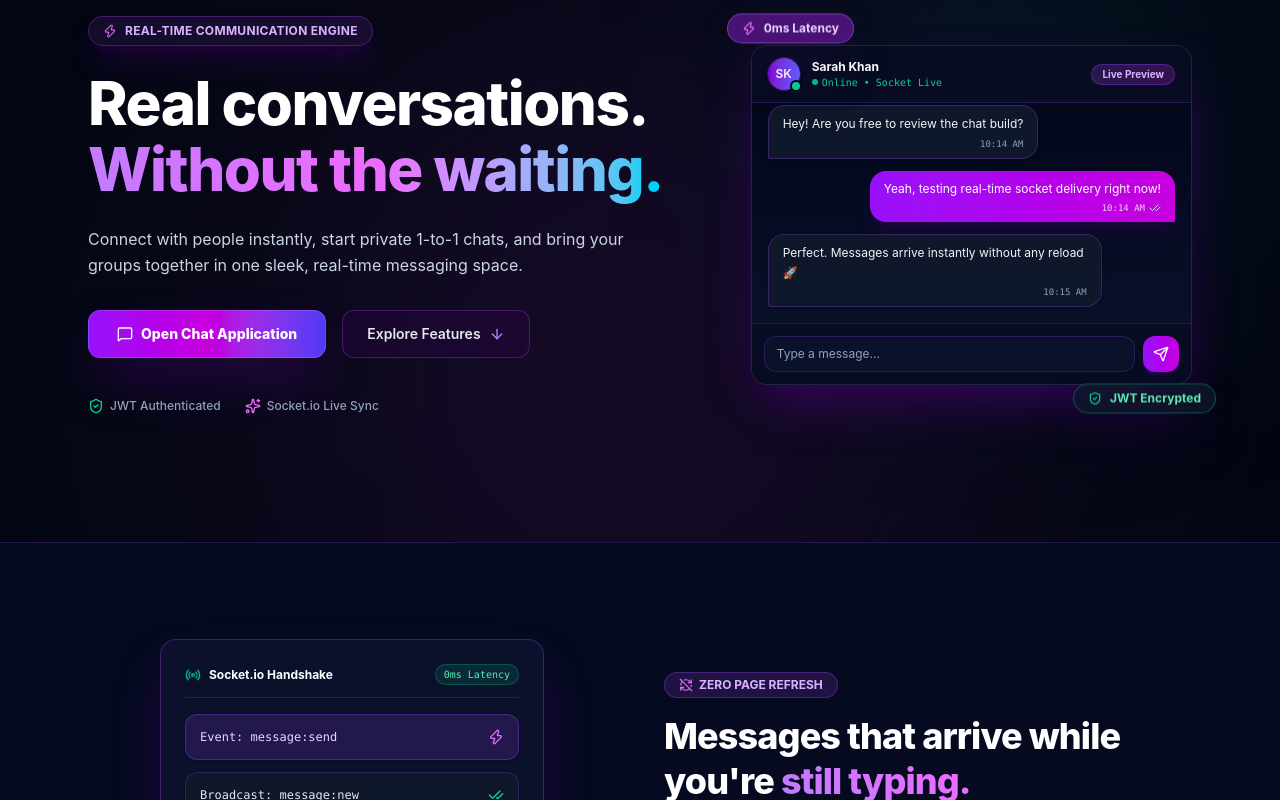
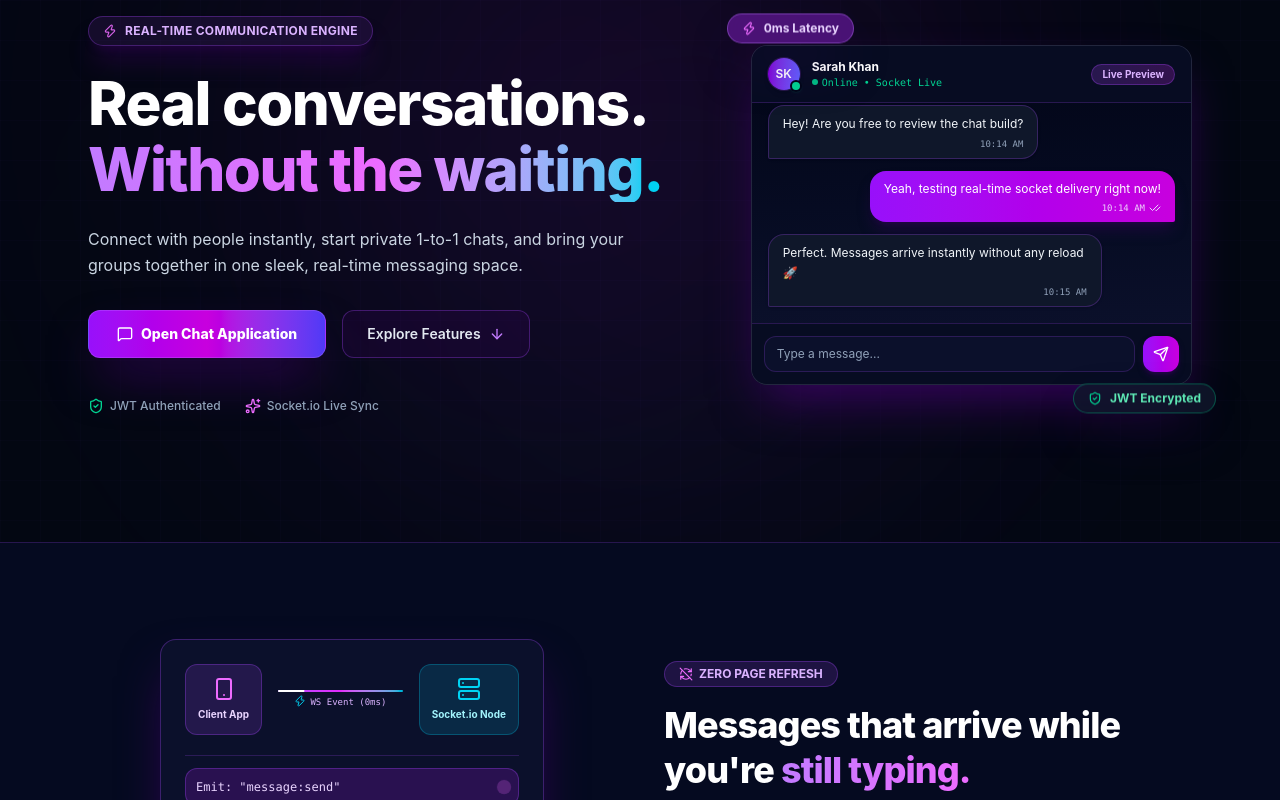
Before and after one commit to MdJowelAhmed/taghyeer-home-task, a Next.js app: page / in a window 1280 px wide. Shown: the part 160-960 px from the top of the page. Built offline with nearby package versions, Linux system fonts and the light colour scheme.

Commit message:
feat: implement landing page hero and real-time visualization components with framer-motion animations

```diff
--- /dev/null
+++ b/src/features/landing/components/AnimatedBackgroundNodes.tsx
@@ -0,0 +1,52 @@
+"use client";
+
+import { motion } from "framer-motion";
+
+/**
+ * AnimatedBackgroundNodes Component.
+ * Floating glowing mesh orbs and animated connection lines background.
+ */
+export function AnimatedBackgroundNodes() {
+  return (
+    <div className="absolute inset-0 overflow-hidden pointer-events-none z-0">
+      {/* Orbiting Radial Glowing Orbs */}
+      <motion.div
+        animate={{
+          scale: [1, 1.25, 1],
+          opacity: [0.25, 0.45, 0.25],
+          rotate: [0, 180, 360],
+        }}
+        transition={{ duration: 18, repeat: Infinity, ease: "easeInOut" }}
+        className="absolute top-10 left-1/4 w-[500px] h-[500px] rounded-full bg-gradient-to-tr from-purple-600/30 via-fuchsia-600/20 to-indigo-600/30 blur-[140px]"
+      />
+
+      <motion.div
+        animate={{
+          scale: [1.2, 1, 1.2],
+          opacity: [0.2, 0.4, 0.2],
+          rotate: [360, 180, 0],
+        }}
+        transition={{ duration: 22, repeat: Infinity, ease: "easeInOut" }}
+        className="absolute bottom-20 right-1/4 w-[550px] h-[550px] rounded-full bg-gradient-to-br from-cyan-600/25 via-purple-600/20 to-pink-600/25 blur-[150px]"
+      />
+
+      {/* Floating Animated Connection Nodes (SVG) */}
+      <svg className="absolute inset-0 w-full h-full opacity-20">
+        <pattern
+          id="net-grid"
+          width="40"
+          height="40"
+          patternUnits="userSpaceOnUse"
+        >
+          <path
+            d="M 40 0 L 0 0 0 40"
+            fill="none"
+            stroke="rgba(139, 92, 246, 0.25)"
+            strokeWidth="0.8"
+          />
+        </pattern>
+        <rect width="100%" height="100%" fill="url(#net-grid)" />
+      </svg>
+    </div>
+  );
+}
--- a/src/features/landing/components/LandingHero.tsx
+++ b/src/features/landing/components/LandingHero.tsx
@@ -6,15 +6,16 @@ import { Sparkles, MessageSquare, ArrowDown, ShieldCheck, Zap } from "lucide-rea
 import { Button } from "@/components/ui/button";
 import { HeroChatPreview } from "./HeroChatPreview";
 
+import { AnimatedBackgroundNodes } from "./AnimatedBackgroundNodes";
+import { StaggeredTitle } from "./StaggeredTitle";
+
 /**
  * LandingHero Component with framer-motion entrance and ultra-modern glowing mesh gradients.
  */
 export function LandingHero() {
   return (
     <section className="relative pt-32 pb-20 md:pt-44 md:pb-32 overflow-hidden bg-[#030712]">
-      {/* Radial Glowing Background Beams */}
-      <div className="absolute top-1/4 left-1/2 -translate-x-1/2 w-[700px] h-[700px] rounded-full bg-gradient-to-tr from-purple-900/30 via-fuchsia-900/20 to-indigo-900/30 blur-[160px] pointer-events-none" />
-      <div className="absolute top-10 right-10 w-[400px] h-[400px] rounded-full bg-cyan-900/20 blur-[130px] pointer-events-none" />
+      <AnimatedBackgroundNodes />
 
       <div className="max-w-6xl mx-auto px-4 md:px-6 relative z-10">
         <div className="grid grid-cols-1 lg:grid-cols-12 gap-12 lg:gap-8 items-center">
@@ -30,12 +31,11 @@ export function LandingHero() {
               <span className="tracking-wide">REAL-TIME COMMUNICATION ENGINE</span>
             </div>
 
-            <h1 className="text-4xl md:text-5xl lg:text-6xl font-extrabold text-white tracking-tight leading-[1.1]">
-              Real conversations.{" "}
-              <span className="bg-gradient-to-r from-purple-400 via-fuchsia-400 to-cyan-400 bg-clip-text text-transparent">
-                Without the waiting.
-              </span>
-            </h1>
+            <StaggeredTitle
+              text="Real conversations."
+              highlightText="Without the waiting."
+              className="text-4xl md:text-5xl lg:text-6xl text-white"
+            />
 
             <p className="text-sm md:text-base text-slate-300 leading-relaxed max-w-xl mx-auto lg:mx-0">
               Connect with people instantly, start private 1-to-1 chats, and bring your groups together in one sleek, real-time messaging space.
--- /dev/null
+++ b/src/features/landing/components/NetworkPacketVisualizer.tsx
@@ -0,0 +1,70 @@
+"use client";
+
+import { motion } from "framer-motion";
+import { Server, Smartphone, Zap, CheckCircle2 } from "lucide-react";
+
+/**
+ * NetworkPacketVisualizer Component.
+ * Animated real-time packet stream moving along paths between client node and socket server node.
+ */
+export function NetworkPacketVisualizer() {
+  return (
+    <div className="w-full max-w-sm p-6 rounded-2xl bg-[#0b102b] border border-purple-500/30 shadow-2xl shadow-purple-950/90 relative overflow-hidden group hover:border-purple-400/60 transition-colors">
+      {/* Client and Server Nodes Row */}
+      <div className="flex items-center justify-between z-10 relative">
+        <motion.div
+          whileHover={{ scale: 1.05 }}
+          className="flex flex-col items-center gap-1.5 p-3 rounded-xl bg-purple-500/15 border border-purple-500/30 text-purple-200"
+        >
+          <Smartphone className="h-6 w-6 text-fuchsia-400" />
+          <span className="text-[10px] font-bold">Client App</span>
+        </motion.div>
+
+        {/* Central Animated Pulse Stream */}
+        <div className="flex-1 px-4 flex flex-col items-center justify-center relative">
+          <div className="w-full h-0.5 bg-gradient-to-r from-purple-500 via-fuchsia-500 to-cyan-500 relative overflow-hidden rounded-full">
+            <motion.div
+              animate={{ x: ["-100%", "100%"] }}
+              transition={{ duration: 1.5, repeat: Infinity, ease: "linear" }}
+              className="w-1/2 h-full bg-white shadow-lg shadow-white"
+            />
+          </div>
+          <span className="text-[9px] font-mono text-purple-300 mt-1 flex items-center gap-1">
+            <Zap className="h-3 w-3 text-cyan-400 animate-bounce" /> WS Event (0ms)
+          </span>
+        </div>
+
+        <motion.div
+          whileHover={{ scale: 1.05 }}
+          className="flex flex-col items-center gap-1.5 p-3 rounded-xl bg-cyan-500/15 border border-cyan-500/30 text-cyan-200"
+        >
+          <Server className="h-6 w-6 text-cyan-400" />
+          <span className="text-[10px] font-bold">Socket.io Node</span>
+        </motion.div>
+      </div>
+
+      {/* Real-time Event Stream Badges */}
+      <div className="mt-5 space-y-2 pt-3 border-t border-purple-500/20">
+        <motion.div
+          initial={{ opacity: 0, x: -15 }}
+          animate={{ opacity: 1, x: 0 }}
+          transition={{ duration: 0.5, repeat: Infinity, repeatDelay: 2 }}
+          className="p-2.5 rounded-xl bg-purple-900/40 border border-purple-500/30 text-xs text-purple-200 flex items-center justify-between font-mono"
+        >
+          <span>Emit: &quot;message:send&quot;</span>
+          <span className="h-2 w-2 rounded-full bg-fuchsia-400 animate-ping" />
+        </motion.div>
+
+        <motion.div
+          initial={{ opacity: 0, x: 15 }}
+          animate={{ opacity: 1, x: 0 }}
+          transition={{ duration: 0.5, delay: 0.8, repeat: Infinity, repeatDelay: 2 }}
+          className="p-2.5 rounded-xl bg-emerald-950/40 border border-emerald-500/30 text-xs text-emerald-300 flex items-center justify-between font-mono"
+        >
+          <span>Broadcast: &quot;message:new&quot;</span>
+          <CheckCircle2 className="h-4 w-4 text-emerald-400" />
+        </motion.div>
+      </div>
+    </div>
+  );
+}
--- a/src/features/landing/components/RealtimeFeatureSection.tsx
+++ b/src/features/landing/components/RealtimeFeatureSection.tsx
@@ -1,11 +1,12 @@
 "use client";
 
 import { motion } from "framer-motion";
-import { Zap, CheckCheck, RefreshCwOff, Radio } from "lucide-react";
+import { RefreshCwOff } from "lucide-react";
+import { NetworkPacketVisualizer } from "./NetworkPacketVisualizer";
 
 /**
  * RealtimeFeatureSection Component.
- * Animated zero-latency WebSocket showcase with framer-motion scroll reveals.
+ * Animated zero-latency WebSocket showcase with framer-motion scroll reveals and live packet visualizer.
  */
 export function RealtimeFeatureSection() {
   return (
@@ -20,39 +21,7 @@ export function RealtimeFeatureSection() {
             transition={{ duration: 0.6 }}
             className="md:col-span-6 flex justify-center"
           >
-            <div className="w-full max-w-sm p-6 rounded-2xl bg-[#0b102b] border border-purple-500/30 shadow-2xl shadow-purple-950/80 space-y-4 relative group hover:border-purple-400/50 transition-colors">
-              <div className="flex items-center justify-between border-b border-purple-500/20 pb-3">
-                <div className="flex items-center gap-2">
-                  <Radio className="h-4 w-4 text-emerald-400 animate-pulse" />
-                  <span className="text-xs font-bold text-white">Socket.io Handshake</span>
-                </div>
-                <span className="text-[10px] px-2 py-0.5 rounded-full bg-emerald-500/15 text-emerald-300 font-mono border border-emerald-500/30">
-                  0ms Latency
-                </span>
-              </div>
-
-              <div className="space-y-3">
-                <motion.div
-                  whileHover={{ scale: 1.02 }}
-                  className="p-3.5 rounded-xl bg-purple-500/15 border border-purple-500/30 text-xs text-purple-200 flex items-center justify-between shadow-sm"
-                >
-                  <span className="font-mono">Event: message:send</span>
-                  <Zap className="h-4 w-4 text-fuchsia-400" />
-                </motion.div>
-
-                <motion.div
-                  whileHover={{ scale: 1.02 }}
-                  className="p-3.5 rounded-xl bg-[#0f172a] border border-purple-500/20 text-xs text-slate-200 flex items-center justify-between shadow-sm"
-                >
-                  <span className="font-mono">Broadcast: message:new</span>
-                  <CheckCheck className="h-4 w-4 text-emerald-400" />
-                </motion.div>
-              </div>
-
-              <div className="p-3 rounded-xl bg-gradient-to-r from-purple-600 to-fuchsia-600 text-white text-center text-xs font-bold shadow-lg shadow-purple-950/60">
-                <span>Instant UI Refresh Without Reloading</span>
-              </div>
-            </div>
+            <NetworkPacketVisualizer />
           </motion.div>
 
           {/* Right Feature Copywriting */}
--- /dev/null
+++ b/src/features/landing/components/StaggeredTitle.tsx
@@ -0,0 +1,69 @@
+"use client";
+
+import { motion, Variants } from "framer-motion";
+
+interface StaggeredTitleProps {
+  text: string;
+  highlightText?: string;
+  className?: string;
+}
+
+/**
+ * StaggeredTitle Component.
+ * Word-by-word animated entrance effect for hero titles.
+ */
+export function StaggeredTitle({
+  text,
+  highlightText,
+  className = "",
+}: StaggeredTitleProps) {
+  const words = text.split(" ");
+
+  const containerVariants: Variants = {
+    hidden: { opacity: 0 },
+    visible: (i = 1) => ({
+      opacity: 1,
+      transition: { staggerChildren: 0.08, delayChildren: 0.1 * i },
+    }),
+  };
+
+  const wordVariants: Variants = {
+    visible: {
+      opacity: 1,
+      y: 0,
+      transition: { type: "spring" as const, damping: 12, stiffness: 100 },
+    },
+    hidden: {
+      opacity: 0,
+      y: 25,
+      transition: { type: "spring" as const, damping: 12, stiffness: 100 },
+    },
+  };
+
+  return (
+    <motion.h1
+      variants={containerVariants}
+      initial="hidden"
+      animate="visible"
+      className={`font-extrabold tracking-tight leading-[1.1] ${className}`}
+    >
+      {words.map((word, idx) => (
+        <motion.span
+          key={idx}
+          variants={wordVariants}
+          className="inline-block mr-3"
+        >
+          {word}
+        </motion.span>
+      ))}
+      {highlightText && (
+        <motion.span
+          variants={wordVariants}
+          className="inline-block bg-gradient-to-r from-purple-400 via-fuchsia-400 to-cyan-400 bg-clip-text text-transparent"
+        >
+          {highlightText}
+        </motion.span>
+      )}
+    </motion.h1>
+  );
+}
```
